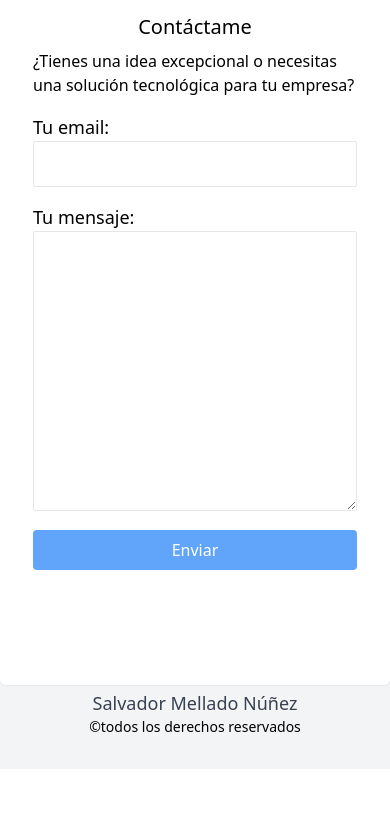
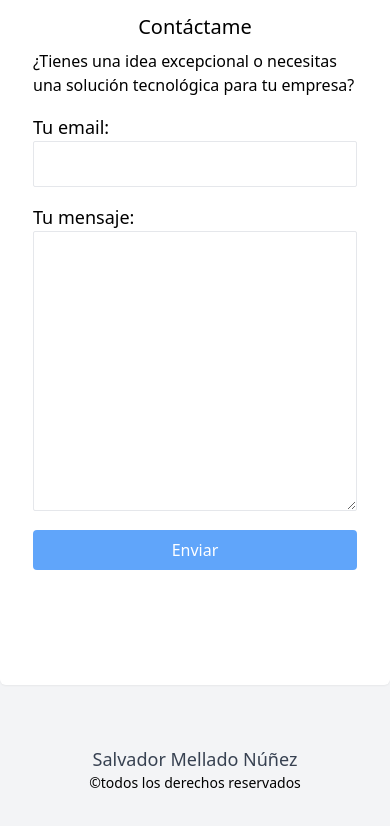
Before and after one commit to salvamn/portafolio-tw, a plain HTML site: page index.html in a window 390 px wide. Shown: the part 3502-4328 px from the top of the page. Before the commit the page ends 4271 px from the top, so only its background shows below. Drawn offline with Linux system fonts and the light colour scheme; a script that the page names is missing.

Commit message:
footer arreglado en el responsive

```diff
--- a/index.html
+++ b/index.html
@@ -539,9 +539,9 @@
 
 
 
-    <footer class="w-full p-8 h-[10vh] bg-gray-100">
+    <footer class="w-full p-8 h-[20vh] bg-gray-100">
 
-        <div class="w-full h-full flex flex-col justify-end items-center">
+        <div class="w-full h-full flex flex-col justify-center items-center">
             <h2 class="text-lg font-medium text-gray-700">Salvador Mellado Núñez</h2>
             <span class="text-sm">©todos los derechos reservados</span>
         </div>
```
Also changed, not shown: src/output.css.
